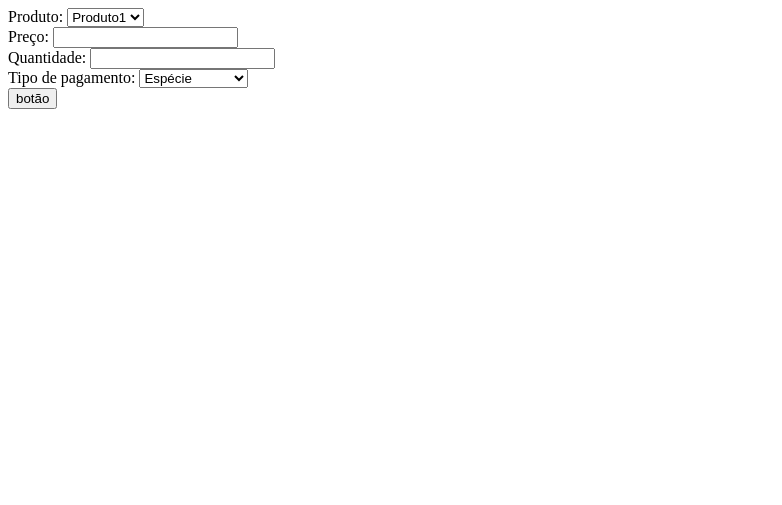
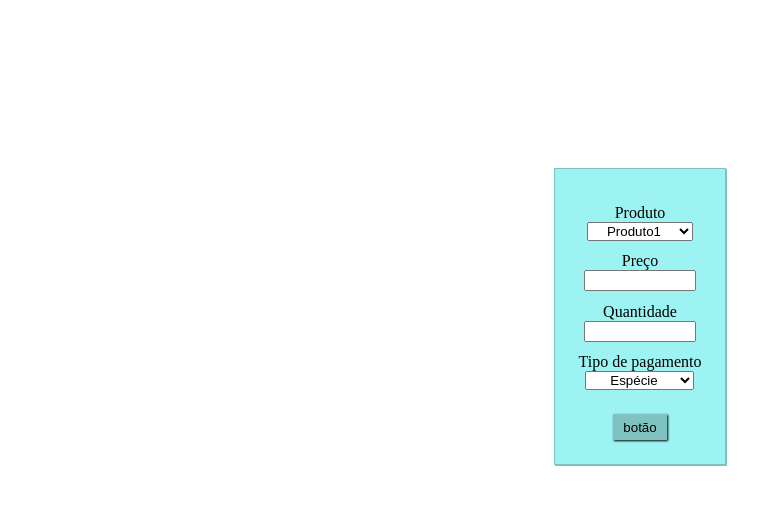
Before and after one commit to cesario-neto/Booklet, a Flask app: page / in a window 1280 px wide. Shown: the top 505 px of the page, without its empty margins (0-782 px from the left). Run offline with Flask 3, Linux system fonts and the light colour scheme.

Commit message:
Inserting css into the page

```diff
--- /dev/null
+++ b/static/style.css
@@ -0,0 +1,50 @@
+.content {
+    display: flex;
+    justify-content: center;
+    align-items: center;
+    padding-top: 10em;
+}
+
+.forms {
+    border-style: solid;
+    border-width: 1px;
+    box-shadow: 1px 1px #7FC2C2;
+    border-color: #7FC2C2;
+}
+
+.forms form {
+    padding: 1.5em;
+    background-color: #9DF2F2;
+    text-align: center;
+}
+
+.forms label {
+    display: block;
+}
+.forms input {
+    width: 7.8em;
+}
+
+.form-field {
+    margin-top: 0.7em;
+    margin-bottom: 0.7em;
+    text-align-last: center ;
+}
+
+.forms button {
+    background-color: #7FC2C2;
+    border: none;
+    margin-top: 1em;
+    padding: 0.4em 0.8em;
+    box-shadow: 1px 1px 2px;
+}
+
+.forms button:active {
+    box-shadow: 1px 1px 2px inset;
+
+}
+
+/* generics */
+.name-field {
+    width: 8em;
+}
--- a/templates/booklet.html
+++ b/templates/booklet.html
@@ -3,21 +3,30 @@
 <head>
     <meta charset="UTF-8">
     <meta name="viewport" content="width=device-width, initial-scale=1.0">
+    <link rel="stylesheet" href="{{ url_for ('static', filename='style.css')}}">
     <title>booklet</title>
 
 </head>
 <body>
-    <form action="{{ url_for ('create_order') }}" method="post">
-        {{ form.csrf_token() }}
-        {{ form.name.label() }}: {{ form.name() }}
-        <br>
-        {{ form.price.label() }}: {{ form.price() }}
-        <br>
-        {{ form.quantity.label() }}: {{ form.quantity() }}
-        <br>
-        {{ form.type_of_sale.label() }}: {{ form.type_of_sale() }}
-        <br>
-        <button type="submit">botão</button>
-    </form>
+    <div class="content" >
+        <div class="forms">
+            <form action="{{ url_for ('create_order') }}" method="post" >
+                {{ form.csrf_token() }}
+                <div class="form-field">
+                    {{ form.name.label() }} {{ form.name(class="name-field") }}
+                </div>
+                <div class="form-field">
+                    {{ form.price.label() }} {{ form.price() }}
+                </div>
+                <div class="form-field">
+                    {{ form.quantity.label() }} {{ form.quantity() }}
+                </div>
+                <div class="form-field">
+                    {{ form.type_of_sale.label() }} {{ form.type_of_sale() }}
+                </div>
+                <button type="submit">botão</button>
+            </form>
+        </div>
+    </div>
 </body>
 </html>
```
